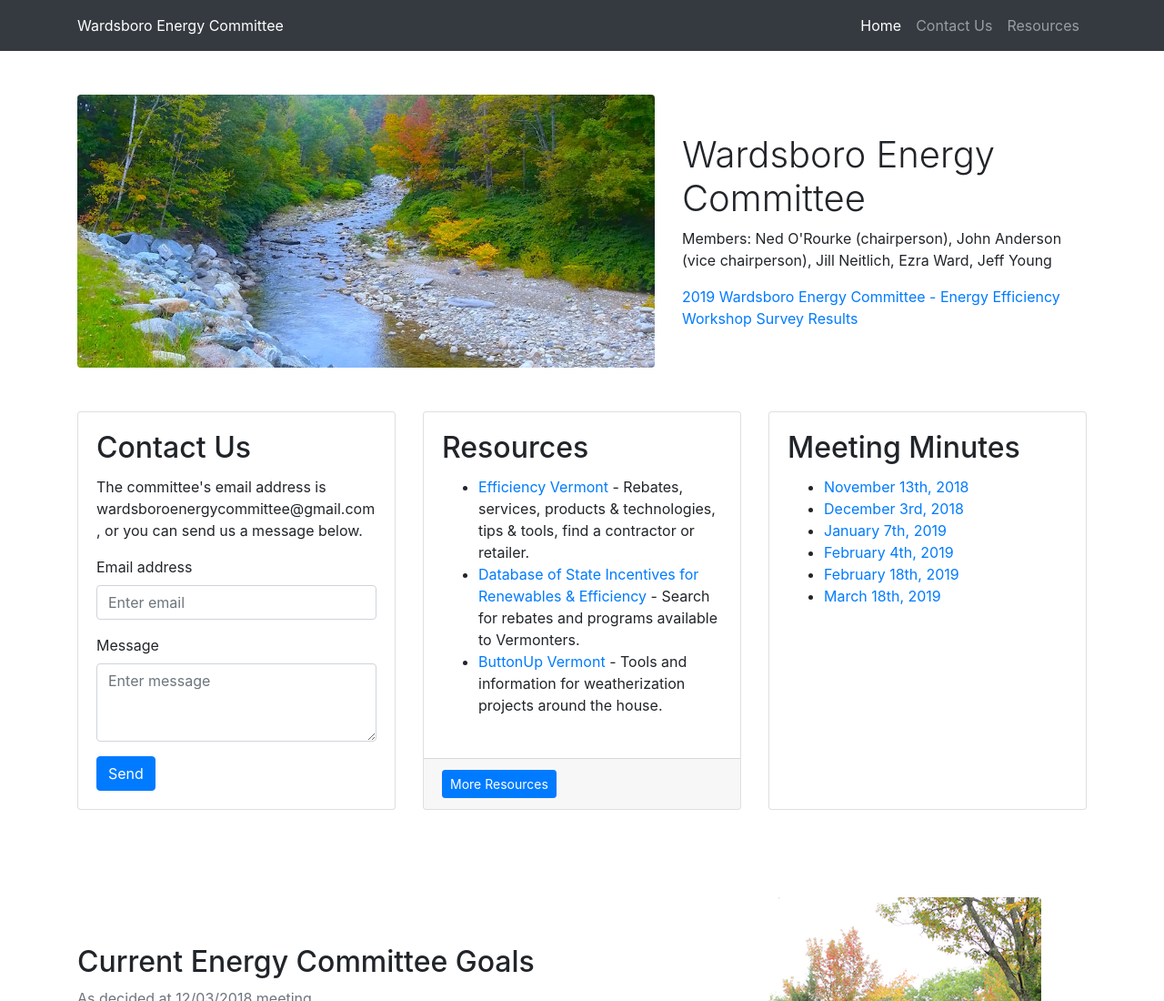
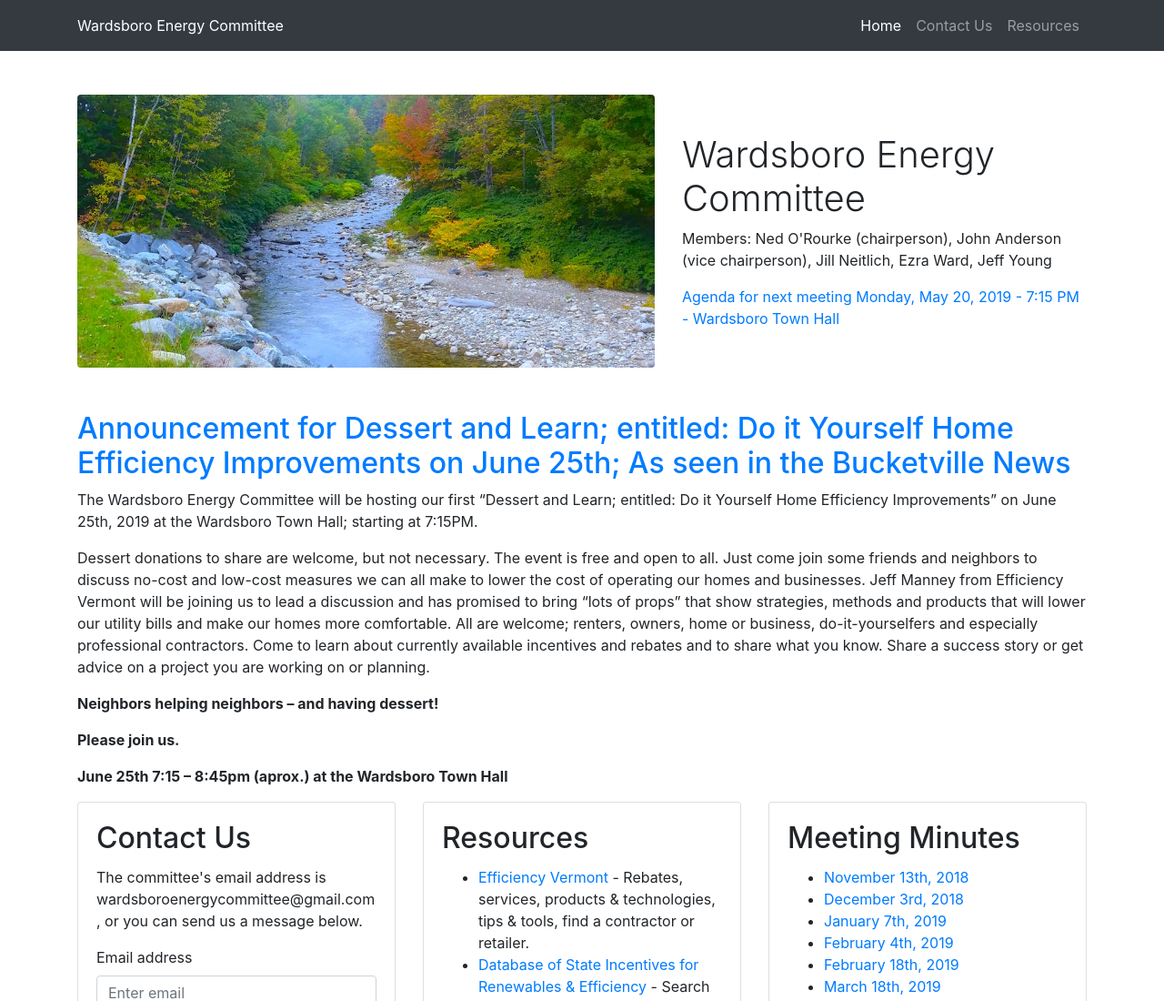
Before and after one commit to wardsboroenergycommittee/wardsboroenergycommittee.github.io, a website: page index.html in a window 1280 px wide. Shown: the top 1100 px of the page at 91% size. Drawn offline with Linux system fonts and the light colour scheme.

Commit message:
agenda and event announcement

```diff
--- a/index.html
+++ b/index.html
@@ -55,11 +55,21 @@
       <div class="col-lg-5">
         <h1 class="font-weight-light">Wardsboro Energy Committee</h1>
         <p>Members: Ned O'Rourke (chairperson), John Anderson (vice chairperson), Jill Neitlich, Ezra Ward, Jeff Young</p>
-        <a href="https://drive.google.com/open?id=14P12a66N3pR5AFYUn_bhiWdgAXmuhtHK">2019 Wardsboro Energy Committee - Energy Efficiency Workshop Survey Results</a>
+        <a href="https://drive.google.com/open?id=18mFU3XrzIZhR2dalrglYK3d-PydUfImO">Agenda for next meeting Monday, May 20, 2019 - 7:15 PM - Wardsboro Town Hall</a>
       </div>
       <!-- /.col-md-4 -->
     </div>
     <!-- /.row -->
+    <div class="row">
+      <div class="col-md-12">
+      <a href="https://drive.google.com/open?id=1Qx5lgovLnwWt6s99N7eaagxGfat2YL1w"><h2>Announcement for Dessert and Learn; entitled: Do it Yourself Home Efficiency Improvements on June 25th; As seen in the Bucketville News  </h2></a>
+        <p>The Wardsboro Energy Committee will be hosting our first “Dessert and Learn; entitled: Do it Yourself Home Efficiency Improvements” on June 25th, 2019 at the Wardsboro Town Hall; starting at 7:15PM.
+        <p>Dessert donations to share are welcome, but not necessary. The event is free and open to all. Just come join some friends and neighbors to discuss no-cost and low-cost measures we can all make to lower the cost of operating our homes and businesses. Jeff Manney from Efficiency Vermont will be joining us to lead a discussion and has promised to bring “lots of props” that show strategies, methods and products that will lower our utility bills and make our homes more comfortable. All are welcome; renters, owners, home or business, do-it-yourselfers and especially professional contractors. Come to learn about currently available incentives and rebates and to share what you know. Share a success story or get advice on a project you are working on or planning.</p>
+        <p class="font-weight-bold">Neighbors helping neighbors – and having dessert!</p>
+        <p class="font-weight-bold">Please join us.</p>
+        <p class="font-weight-bold">June 25th 7:15 – 8:45pm (aprox.) at the Wardsboro Town Hall</p>
+    </div>
+  </div>
 
     <!-- Content Row -->
     <div class="row">
```
